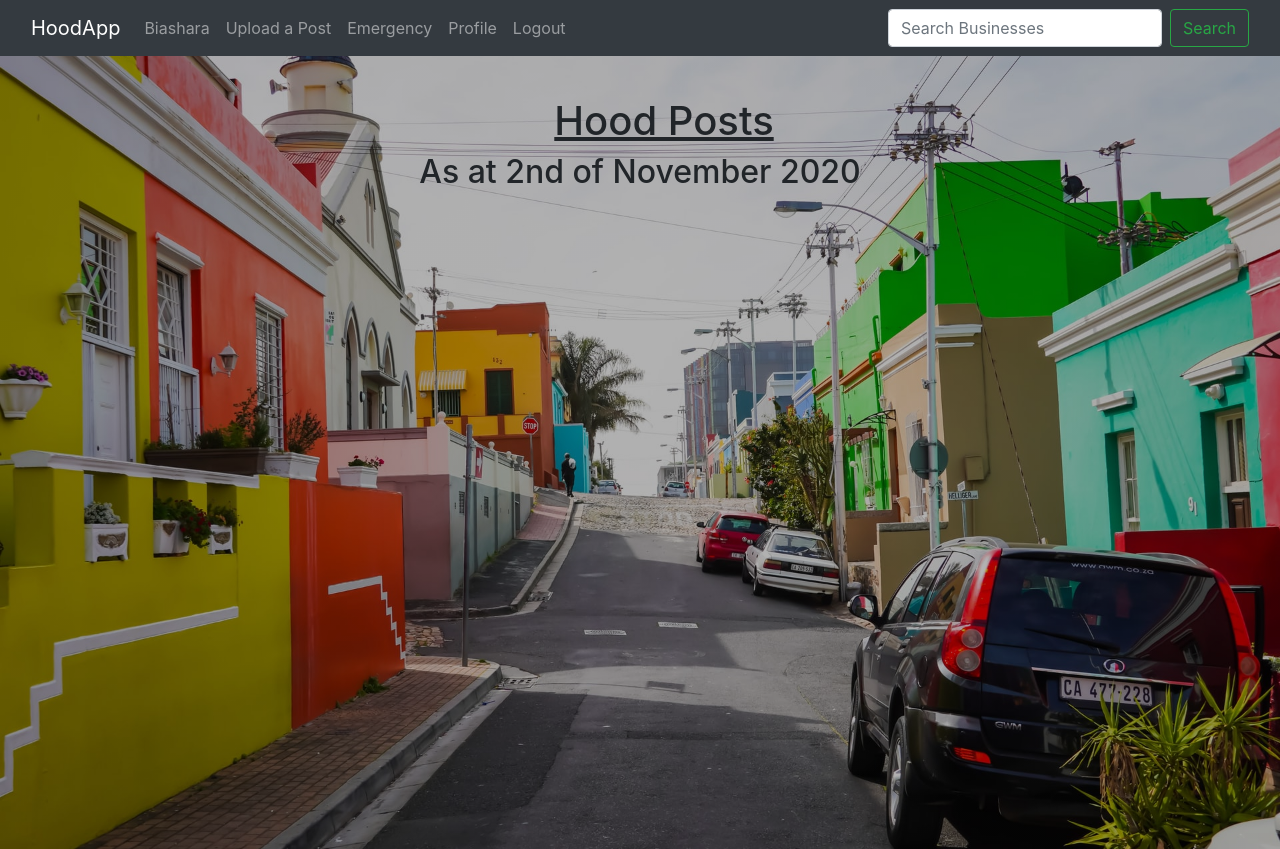
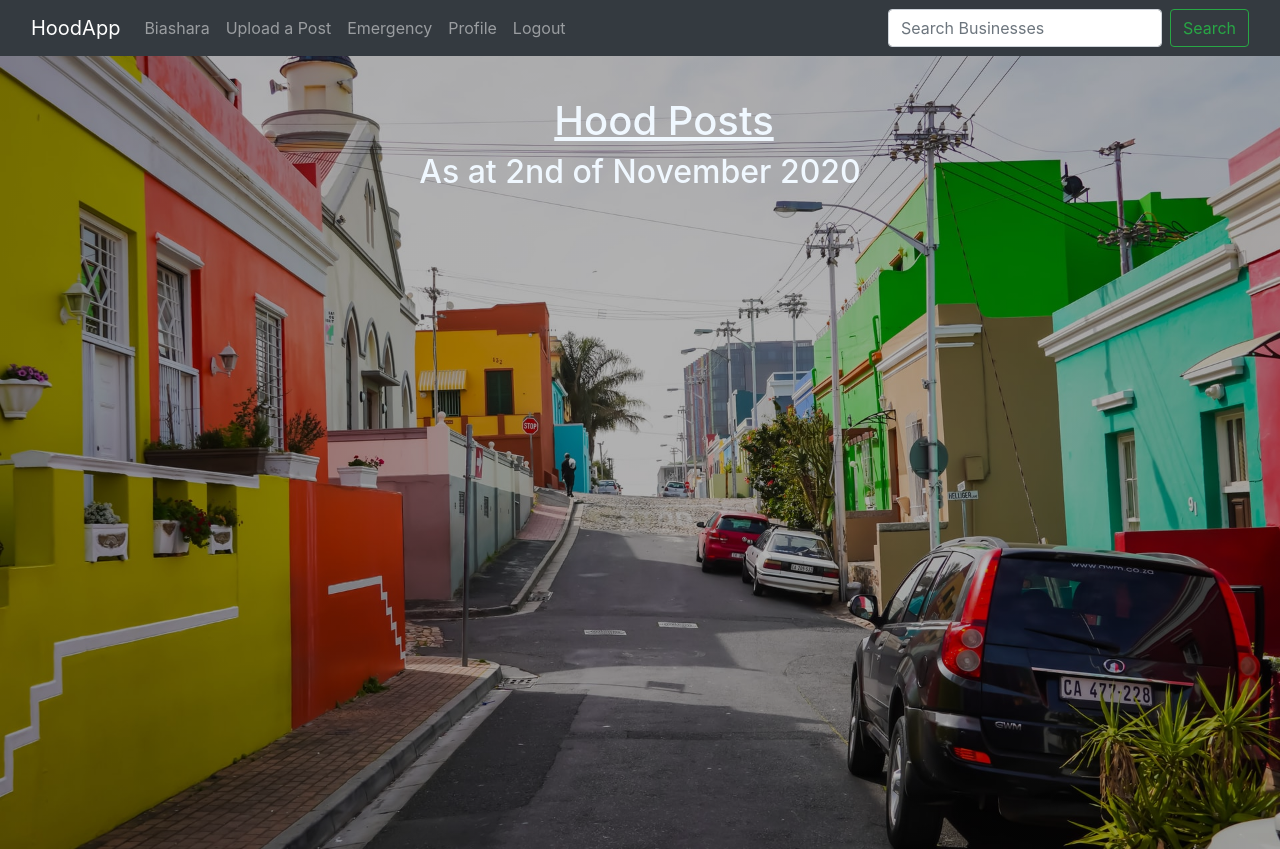
Before and after one commit to JohnKarima/hood, a Django app: page / in a window 1280 px wide. Run offline with Django 3.2, Linux system fonts and the light colour scheme; the visitor is signed in with stand-in values (Sample User, id 1); data that the repository does not hold is empty; some libraries are stand-ins or nearby versions.

Commit message:
change heading color in index.html

```diff
--- a/hoodapp/templates/index.html
+++ b/hoodapp/templates/index.html
@@ -7,8 +7,8 @@
 <div style="background-image:linear-gradient(rgba(0, 0, 0, 0.3), rgba(0, 0, 0, 0.3)), url(/static/img/background.jpg); background-size: cover; background-repeat: no-repeat; background-position: center; background-attachment: fixed; height:100vh;">
 
 <div class="container text-center">
-    <h1 class=" ml-5 pt-5  underline">Hood Posts</h1>
-    <h2 class="">As at {% now "jS \o\f F" %} 2020</h2><br>
+    <h1 class=" ml-5 pt-5  underline whiten">Hood Posts</h1>
+    <h2 class="whiten">As at {% now "jS \o\f F" %} 2020</h2><br>
 </div>
 
 <div class="container">
```
